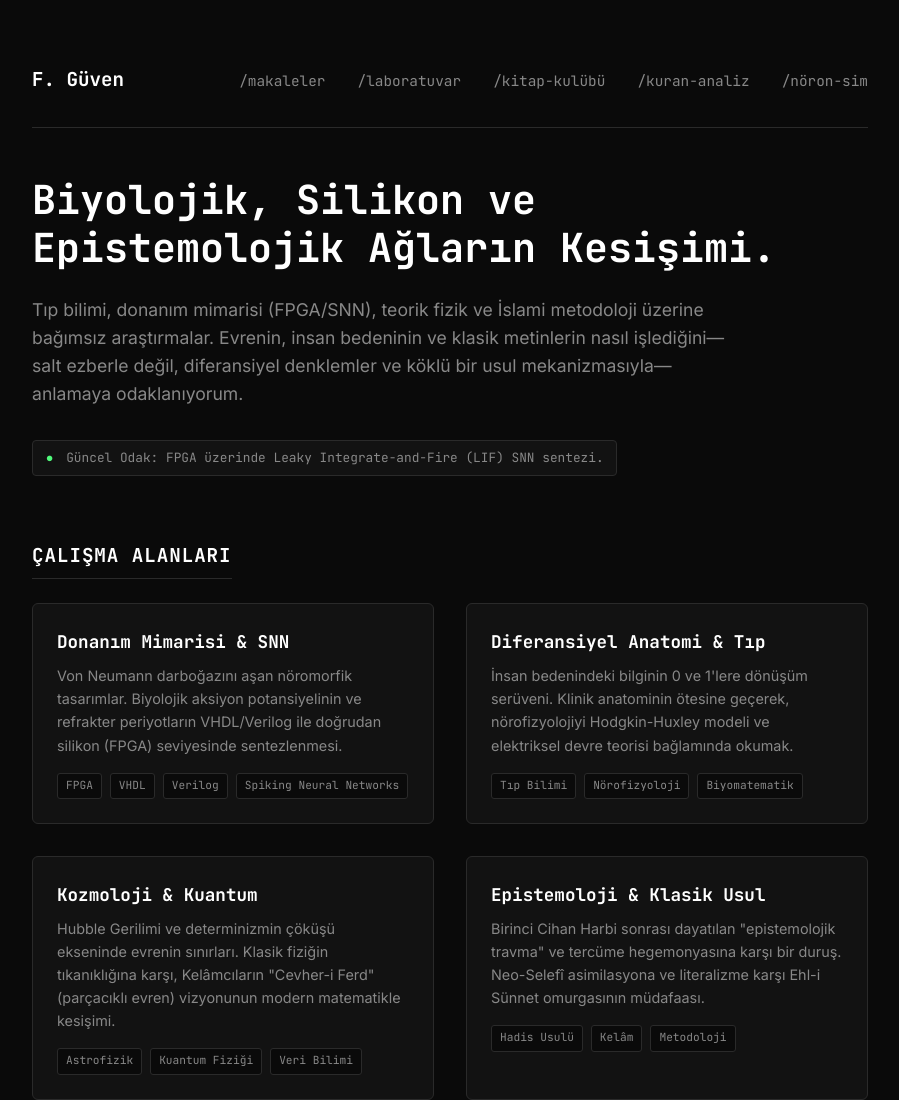
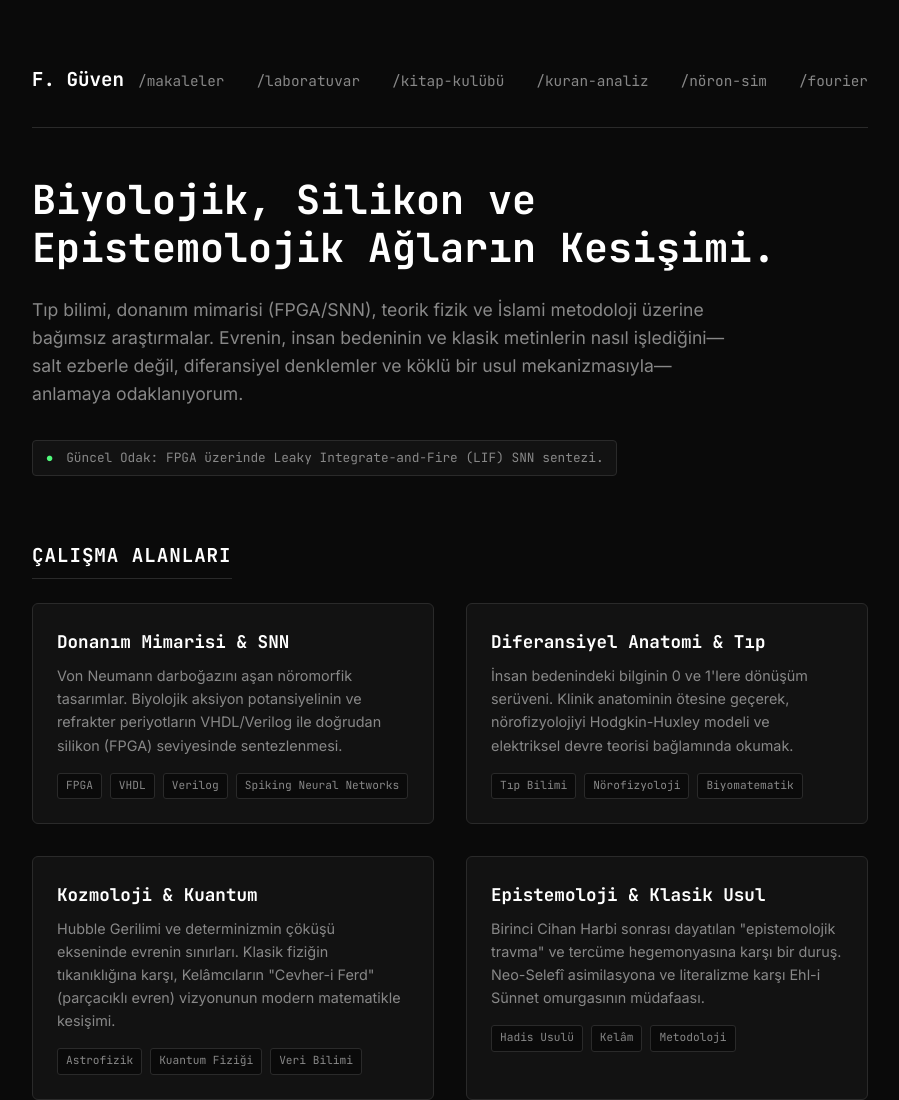
Before and after one commit to drFurkanGuven/sitem, a website: page index.html in a window 1280 px wide. Shown: the top 1100 px of the page, without its empty margins (190-1089 px from the left). Drawn offline with Linux system fonts and the light colour scheme.

Commit message:
Update index.html

```diff
--- a/index.html
+++ b/index.html
@@ -35,6 +35,7 @@
             <li><a href="kitap-kulubu/">/kitap-kulübü</a></li>
             <li><a href="kuran-analiz/">/kuran-analiz</a></li>
             <li><a href="noron-simulator.html">/nöron-sim</a></li>
+            <li><a href="fourier-analiz.html">/fourier</a></li>
           </ul>
         </nav>
       </div>
```
